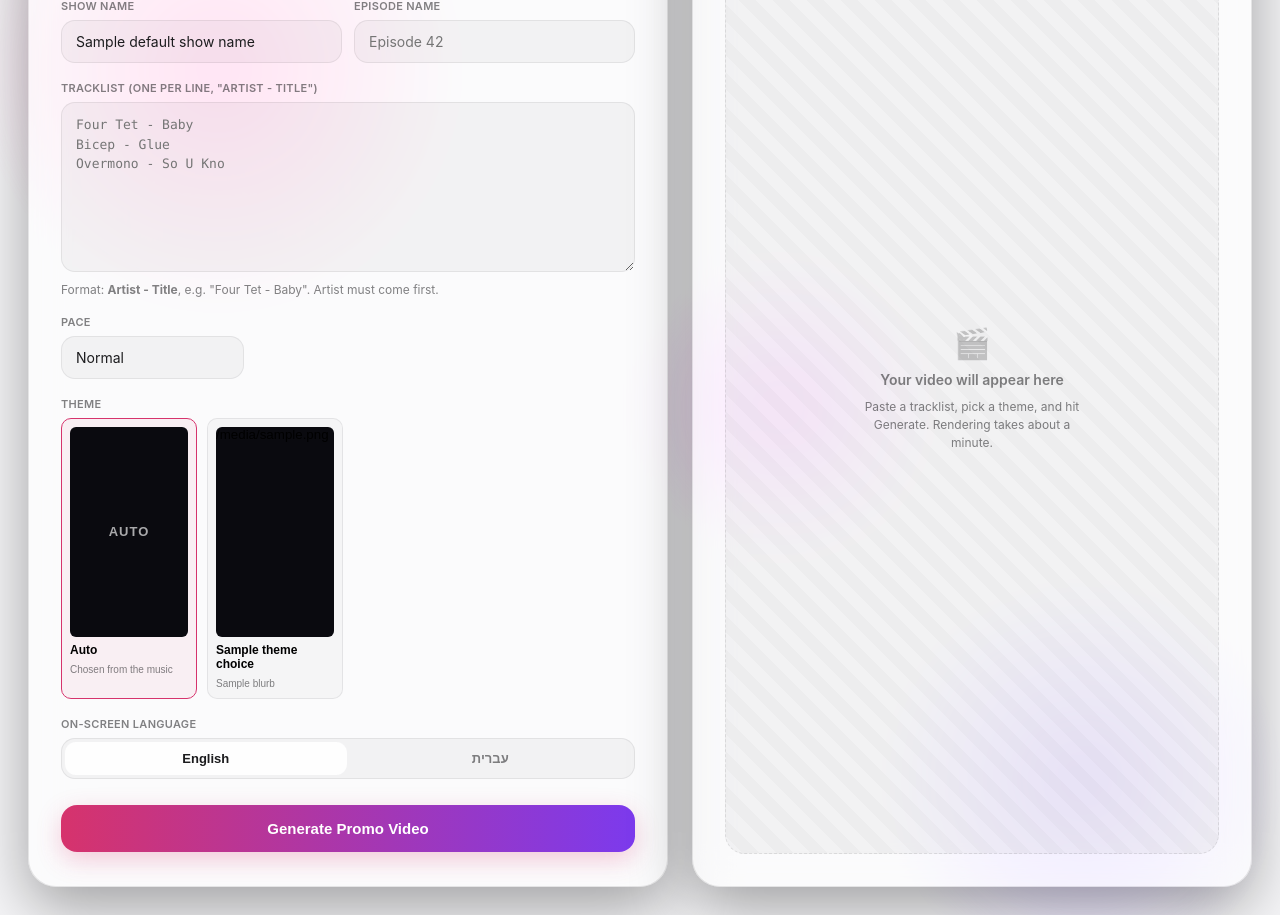
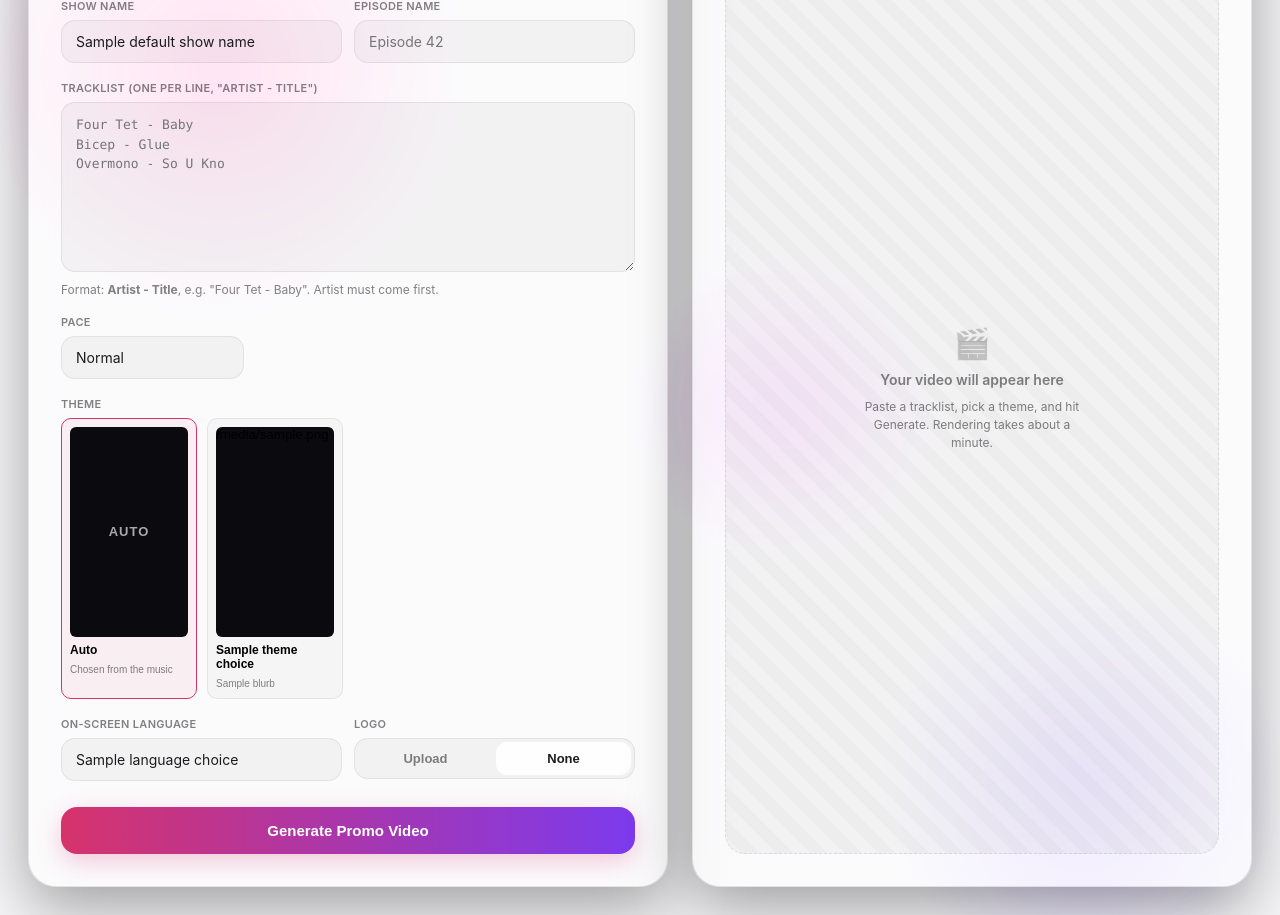
Before and after one commit to wrongggg/promo-videos-for-radio, a Flask app: template server/templates/index.html in a window 1280 px wide. Shown: the part 138-1053 px from the top of the page. Run offline with Flask 3, Linux system fonts and the light colour scheme; the template is opened without the code that fills it: most values are stand-ins (such as "Sample title", 1, 10 or a date in 2020); some libraries are stand-ins or nearby versions.

Commit message:
Add a 20-language selector and an optional logo; drop the palette swatches
The English/Hebrew toggle becomes a real selector covering 20 languages across
Latin, Cyrillic, Greek, Hebrew, Arabic, CJK and Devanagari, with the strings,
the model-facing language name and the RTL flag all in one table
(languages.py). Right-to-left now follows the selected language rather than
being special-cased for Hebrew.

Script coverage was measured, not assumed, because the linter's resolvable-font
list turned out to contain only two broad-coverage families -- Noto Sans and
Noto Sans JP -- with every other Noto, IBM Plex and CJK family rejected. A test
render of all ten scripts came back correct with no tofu, so the render
environment does supply system fonts beyond that list. Both resolvable families
are now named in every font stack anyway, so the renderer supplies what it can
instead of relying purely on the host. Verified end to end with an Arabic
render: correct glyph shaping, joining and RTL layout.

The one honest limitation is recorded in languages.py: Bebas Neue, Archivo Black
and Playfair Display are Latin-only, so non-Latin text falls through to Noto
Sans and the XL and Poppy themes lose some of their character in those
languages. Colour, layout, motion and patch still differ.

Logos are now a choice rather than a fixed mark: None, Upload, or -- operator
only -- the KZ Radio logo, which must never land on a stranger's promo. Uploads
are capped at 2 MB against an extension allowlist and run through
secure_filename, since this is a no-login endpoint. An explicit "None" is
honoured even if a file is still selected, and the outro logo tween is omitted
entirely when there is no logo so GSAP has no missing target to warn about.

The palette swatches under the finished video are gone -- the video already
shows its colours.

Co-Authored-By: Claude Opus 5 <noreply@anthropic.com>

```diff
--- a/server/app.py
+++ b/server/app.py
@@ -16,6 +16,7 @@ import analytics
 import audio_analysis
 import compose
 import curator
+import languages
 import media_finder
 import styles
 import visuals
@@ -41,6 +42,12 @@ MAX_MANUAL_TRACKS_NON_ADMIN = 7
 # Must match what the hyperframes renderer emits, or the baked per-frame audio
 # arrays drift out of sync with the frames they are indexed against.
 RENDER_FPS = 30
+
+# Uploaded logos. Kept small deliberately -- this is a mark in a corner of the
+# frame, not artwork, and an unbounded upload on a no-login endpoint is a free
+# disk-fill for anyone who finds the URL.
+MAX_LOGO_BYTES = 2 * 1024 * 1024
+LOGO_EXTENSIONS = {".png", ".jpg", ".jpeg", ".webp", ".svg"}
 
 # The operator's own YouTube cookies, read from a path on disk rather than
 # uploaded through the app -- there are no user accounts to attach them to any
@@ -249,10 +256,11 @@ def _extend_closing_audio(job, last_entry, job_dir, scene_duration, allow_youtub
         _log(job, f"  could not extend closing audio ({e}) — outro may be quiet")
 
 
-def _run_fetch_stage(job_id, tracklist_text, show_name, episode_label, num_standout, pace, theme_mode, theme_value, selection_mode, manual_picks, language, personal=False, allow_youtube=False, cookie_file=None, use_search=True, model=curator.MODEL_SIMPLE, show_info=False):
+def _run_fetch_stage(job_id, tracklist_text, show_name, episode_label, num_standout, pace, theme_mode, theme_value, selection_mode, manual_picks, language, personal=False, allow_youtube=False, cookie_file=None, use_search=True, model=curator.MODEL_SIMPLE, show_info=False, logo_path=None):
     job = JOBS[job_id]
     job["cookie_file"] = cookie_file
     job["allow_youtube"] = allow_youtube
+    job["logo_path"] = logo_path
     job_dir = os.path.join(RENDERS_DIR, job_id)
     os.makedirs(job_dir, exist_ok=True)
     scene_duration = PACE_SCENE_DURATION.get(pace, PACE_SCENE_DURATION["normal"])
@@ -349,6 +357,31 @@ def _start_render(job_id):
     thread.start()
 
 
+def _save_logo(file_storage, job_dir) -> str | None:
+    """Store an uploaded logo inside the job directory and return its path.
+
+    Returns None for anything that isn't plausibly an image, rather than
+    raising -- a bad logo should cost the user their logo, not their render.
+    The extension is checked against an allowlist and the name is run through
+    secure_filename, so nothing here can escape the job directory."""
+    if not file_storage or not file_storage.filename:
+        return None
+    name = secure_filename(file_storage.filename)
+    ext = os.path.splitext(name)[1].lower()
+    if ext not in LOGO_EXTENSIONS:
+        return None
+
+    data = file_storage.read(MAX_LOGO_BYTES + 1)
+    if not data or len(data) > MAX_LOGO_BYTES:
+        return None
+
+    os.makedirs(job_dir, exist_ok=True)
+    dest = os.path.join(job_dir, f"logo{ext}")
+    with open(dest, "wb") as f:
+        f.write(data)
+    return dest
+
+
 def _analyze_scene_audio(job):
     """Bake each scene's audio into per-frame energy arrays for the reactive
     visuals. Runs once here rather than live in the browser, because the
@@ -380,6 +413,7 @@ def _run_render_stage(job_id):
         html = compose.build_composition_html(
             job["show_name"], job["episode_label"], job["standout"], job["remaining"],
             job["theme"], job["scene_duration"], language=job.get("language", "en"),
+            logo_path=job.get("logo_path"),
         )
         with open(os.path.join(PROJECT_DIR, "index.html"), "w") as f:
             f.write(html)
@@ -426,6 +460,7 @@ def index():
     # personalization is separate -- it keys off the show name (see /start).
     return render_template(
         "index.html", default_show_name=DEFAULT_SHOW_NAME,
+        language_choices=languages.choices(),
         theme_choices=styles.choices({
             k: (t["palettes"] or [{}])[0] for k, t in curator.PRESET_THEMES.items()
         }),
@@ -487,7 +522,7 @@ def start():
     theme_mode = request.form.get("theme_mode", "auto")
     theme_value = request.form.get("theme_value", "")
     selection_mode = request.form.get("selection_mode", "auto")
-    language = request.form.get("language", "en")
+    language = languages.normalize(request.form.get("language"))
     # Custom/saved themes are admin (Roni) only -- enforced here too, not just
     # hidden in the UI, since form fields can be submitted directly.
     if theme_mode in ("custom", "saved") and not is_admin_user:
@@ -525,13 +560,23 @@ def start():
 
     owner = access.visitor_id()
     job_id = str(uuid.uuid4())
+    # The KZ Radio mark is the operator's own branding -- it must never end up
+    # on a stranger's promo. Everyone else gets their upload, or no logo.
+    use_logo = request.form.get("use_logo", "none")
+    logo_path = None
+    if use_logo == "upload":
+        logo_path = _save_logo(request.files.get("logo"), os.path.join(RENDERS_DIR, job_id))
+    elif use_logo == "default" and is_admin_user:
+        # The KZ Radio mark is the operator's own branding, so it stays gated to
+        # the operator session even though the option is only rendered for them.
+        logo_path = compose.DEFAULT_LOGO_PATH
     JOBS[job_id] = {"status": "queued", "log": [], "error": None, "needs_upload": [], "owner": owner}
 
     analytics.record_job_start(job_id, "/", owner)
 
     thread = threading.Thread(
         target=_run_fetch_stage,
-        args=(job_id, tracklist_text, show_name, episode_label, num_standout, pace, theme_mode, theme_value, selection_mode, manual_picks, language, personal, allow_youtube, cookie_file, use_search, model, show_info),
+        args=(job_id, tracklist_text, show_name, episode_label, num_standout, pace, theme_mode, theme_value, selection_mode, manual_picks, language, personal, allow_youtube, cookie_file, use_search, model, show_info, logo_path),
         daemon=True,
     )
     thread.start()
--- a/server/curator.py
+++ b/server/curator.py
@@ -5,6 +5,7 @@ import re
 import anthropic
 
 import analytics
+import languages
 import styles
 from track import Track
 
@@ -13,7 +14,6 @@ from track import Track
 MODEL_SIMPLE = "claude-sonnet-5"
 MODEL_ADVANCED = "claude-opus-4-8"
 
-LANGUAGE_NAMES = {"en": "English", "he": "Hebrew"}
 
 POPLOCK_SHOW_CONTEXT = """
 Extra context on this specific show: this is "Pop Lock" on KZ Radio (Tel Aviv's Radio
@@ -263,7 +263,7 @@ def curate_ranked(tracks: list[Track], n: int = 5, previous_shows: list | None =
 
     client = anthropic.Anthropic()
     tracklist_text = "\n".join(t.label() for t in tracks)
-    language_name = LANGUAGE_NAMES.get(language, "English")
+    language_name = languages.english_name(language)
     show_context = POPLOCK_SHOW_CONTEXT if personal else ""
     research_instruction = RESEARCH_INSTRUCTION_WITH_SEARCH if use_search else RESEARCH_INSTRUCTION_NO_SEARCH
 
@@ -364,7 +364,7 @@ def trivia_for_tracks(tracks: list[Track], language: str = "en", job_id: str | N
     try:
         client = anthropic.Anthropic()
         tracklist_text = "\n".join(t.label() for t in tracks)
-        language_name = LANGUAGE_NAMES.get(language, "English")
+        language_name = languages.english_name(language)
         show_context = POPLOCK_SHOW_CONTEXT if personal else ""
         research_instruction = TRIVIA_RESEARCH_INSTRUCTION_WITH_SEARCH if use_search else TRIVIA_RESEARCH_INSTRUCTION_NO_SEARCH
         kwargs = dict(
--- a/server/templates/index.html
+++ b/server/templates/index.html
@@ -218,8 +218,6 @@
             display: inline-block; background: var(--accent2); color: #fff; font-weight: 700;
             padding: 12px 26px; border-radius: 14px; text-decoration: none; font-size: 14px;
         }
-        .swatches { display: flex; gap: 6px; margin-top: 16px; justify-content: center; }
-        .swatch { width: 26px; height: 26px; border-radius: 8px; border: 1px solid rgba(0,0,0,0.12); }
         .save-theme-box { display: none; margin-top: 16px; }
         .save-theme-row { display: flex; gap: 8px; }
         .save-theme-row input { flex: 1; }
@@ -335,13 +333,28 @@
                 <input type="text" id="themeDescription" name="theme_value" placeholder="e.g. moody purple sunset, warm 90s VHS colors, icy minimal blue">
             </div>
 
-            <div class="form-group">
-                <label>On-screen language</label>
-                <div class="segmented" id="languageToggle">
-                    <button type="button" data-value="en" class="active">English</button>
-                    <button type="button" data-value="he">עברית</button>
+            <div class="row">
+                <div class="form-group">
+                    <label>On-screen language</label>
+                    <select name="language" id="languageInput">
+                        {% for l in language_choices %}
+                        <option value="{{ l.code }}"{% if l.code == 'en' %} selected{% endif %}>{{ l.label }}</option>
+                        {% endfor %}
+                    </select>
                 </div>
-                <input type="hidden" name="language" id="languageInput" value="en">
+                <div class="form-group">
+                    <label>Logo</label>
+                    <div class="segmented" id="logoToggle">
+                        {% if personal_mode %}<button type="button" data-value="default" class="active">KZ Radio</button>{% endif %}
+                        <button type="button" data-value="upload"{% if not personal_mode %} {% endif %}>Upload</button>
+                        <button type="button" data-value="none"{% if not personal_mode %} class="active"{% endif %}>None</button>
+                    </div>
+                    <input type="hidden" name="use_logo" id="useLogoInput" value="{% if personal_mode %}default{% else %}none{% endif %}">
+                    <div id="logoUploadGroup" style="display:none; margin-top:10px;">
+                        <input type="file" id="logoInput" name="logo" accept="image/png,image/jpeg,image/svg+xml,image/webp">
+                        <p class="hint">PNG with a transparent background works best. Max 2&nbsp;MB.</p>
+                    </div>
+                </div>
             </div>
 
             {% if personal_mode %}
@@ -376,7 +389,6 @@
         <div class="video-wrap" id="downloadBox">
             <video id="previewPlayer" controls playsinline></video>
             <a id="downloadLink" href="#">Download MP4</a>
-            <div class="swatches" id="paletteSwatches"></div>
             <div class="save-theme-box" id="saveThemeBox">
                 <div class="save-theme-row">
                     <input type="text" id="saveThemeName" placeholder="Name this theme to reuse it">
@@ -397,7 +409,6 @@ let lastTheme = null;
 // Manual selection is the default for everyone -- AI (Auto) curation is an
 // admin-only option, toggled on below only when PERSONAL_MODE.
 let selectionMode = "manual";
-let language = "en";
 let activeUploadRows = {};
 
 function setActive(container, value) {
@@ -415,20 +426,21 @@ if (PERSONAL_MODE) {
     });
 }
 
+document.getElementById("logoToggle").addEventListener("click", (e) => {
+    const btn = e.target.closest("button");
+    if (!btn) return;
+    setActive(e.currentTarget, btn.dataset.value);
+    document.getElementById("useLogoInput").value = btn.dataset.value;
+    document.getElementById("logoUploadGroup").style.display =
+        btn.dataset.value === "upload" ? "block" : "none";
+});
+
 document.getElementById("trackList").addEventListener("change", (e) => {
     if (PERSONAL_MODE || e.target.type !== "checkbox") return;
     const checked = document.querySelectorAll("#trackList input[type=checkbox]:checked");
     if (checked.length > MAX_MANUAL_TRACKS) {
         e.target.checked = false;
     }
-});
-
-document.getElementById("languageToggle").addEventListener("click", (e) => {
-    const btn = e.target.closest("button");
-    if (!btn) return;
-    language = btn.dataset.value;
-    setActive(e.currentTarget, language);
-    document.getElementById("languageInput").value = language;
 });
 
 if (PERSONAL_MODE) {
@@ -545,7 +557,8 @@ function saveDraft() {
         pace: document.querySelector('[name="pace"]').value,
         theme_mode: document.getElementById("themeMode").value,
         theme_value: document.getElementById("themeDescription") ? document.getElementById("themeDescription").value : "",
-        selectionMode, language,
+        selectionMode,
+        language: document.getElementById("languageInput").value,
     };
     sessionStorage.setItem(DRAFT_KEY, JSON.stringify(draft));
 }
@@ -567,9 +580,10 @@ function restoreDraftIfAny() {
     if (draft.pace) document.querySelector('[name="pace"]').value = draft.pace;
 
     if (draft.language) {
-        language = draft.language;
-        setActive(document.getElementById("languageToggle"), language);
-        document.getElementById("languageInput").value = language;
+        const langEl = document.getElementById("languageInput");
+        if ([...langEl.options].some((o) => o.value === draft.language)) {
+            langEl.value = draft.language;
+        }
     }
     if (PERSONAL_MODE && draft.selectionMode) {
         selectionMode = draft.selectionMode;
@@ -647,7 +661,6 @@ document.getElementById("startForm").addEventListener("submit", function (e) {
 
     const formData = new FormData(this);
     formData.set("selection_mode", selectionMode);
-    formData.set("language", language);
 
     if (selectionMode === "manual") {
         const picks = [];
@@ -721,18 +734,12 @@ function pollStatus() {
         .catch(() => {});
 }
 
+// The palette swatches under the finished video were decoration -- the video
+// itself already shows the colours. Only the (operator-only) save-theme box
+// remains here.
 function renderPaletteAndSave() {
-    const swatches = document.getElementById("paletteSwatches");
-    const saveThemeBox = document.getElementById("saveThemeBox");
-    swatches.innerHTML = "";
     if (!lastTheme) return;
-    lastTheme.palettes.forEach((p) => {
-        const el = document.createElement("div");
-        el.className = "swatch";
-        el.style.background = `linear-gradient(135deg, ${p.accent}, ${p.accent2})`;
-        swatches.appendChild(el);
-    });
-    if (PERSONAL_MODE) saveThemeBox.style.display = "block";
+    if (PERSONAL_MODE) document.getElementById("saveThemeBox").style.display = "block";
 }
 
 document.getElementById("saveThemeBtn").addEventListener("click", function () {
```
Also changed, not shown: server/compose.py (+24 -22 lines), server/languages.py (added, +82 -0 lines), server/styles.py (+13 -5 lines).
